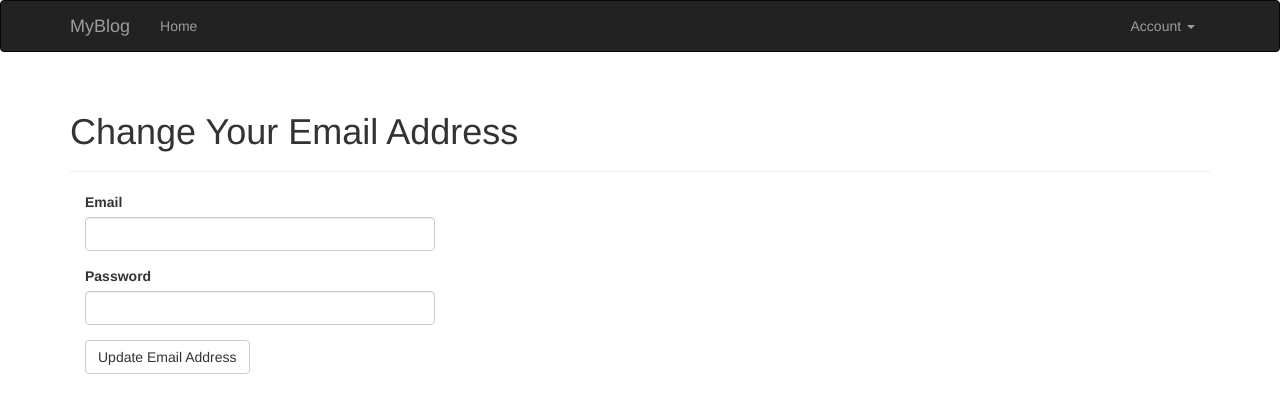
After one commit to dasbindus/LearnFlask, a Flask app: page /auth/change-email in a window 1280 px wide. The commit adds this page. Shown: the top 413 px of the page. Run offline with Flask 2, Linux system fonts and the light colour scheme; a user stored in the database is signed in; some libraries are stand-ins or nearby versions.

Commit message:
Add email-change function.

```diff
--- a/app/auth/forms.py
+++ b/app/auth/forms.py
@@ -72,3 +72,16 @@ class PasswordResetForm(Form):
     def validate_email(self, field):
         if User.query.filter_by(email=field.data).first() is None:
             raise ValidationError('Unknown email address.')
+
+
+class ChangeEmailForm(Form):
+    '''
+    The POST Form for change-email.
+    '''
+    email = StringField('Email', validators=[Required(), Length(1, 64), Email()])
+    password = PasswordField('Password', validators=[Required()])
+    submit = SubmitField('Update Email Address')
+
+    def validate_email(self, field):
+        if User.query.filter_by(email=field.data).first():
+            raise ValidationError('Email already registered.')
--- a/app/auth/views.py
+++ b/app/auth/views.py
@@ -9,7 +9,8 @@ from . import auth
 from .. import db
 from ..models import User
 from ..emails import send_email
-from .forms import LoginForm, RegistrationForm, ChangePasswordForm, PasswordResetRequestForm, PasswordResetForm
+from .forms import LoginForm, RegistrationForm, ChangePasswordForm, PasswordResetRequestForm, \
+    PasswordResetForm, ChangeEmailForm
 
 
 @auth.before_app_request
@@ -135,3 +136,31 @@ def password_reset(token):
         else:
             return redirect(url_for('main.index'))
     return render_template('auth/reset_password.html', form=form)
+
+
+@auth.route('/change-email', methods=['GET', 'POST'])
+@login_required
+def change_email_request():
+    form = ChangeEmailForm()
+    if form.validate_on_submit():
+        if current_user.verify_password(form.password.data):
+            new_email = form.email.data
+            token = current_user.generate_email_change_token(new_email)
+            send_email(new_email, 'Confirm your email address',
+                        'auth/email/change_email',
+                        user=current_user, token=token)
+            flash('An email with instructions to confirm your new email address has been sent to you.')
+            return redirect(url_for('main.index'))
+        else:
+            flash('Invalid email or password')
+    return render_template('auth/change_email.html', form=form)
+
+
+@auth.route('/change-email/<token>')
+@login_required
+def change_email(token):
+    if current_user.change_email(token):
+        flash('Your email address has been updated.')
+    else:
+        flash('Invalid request.')
+    return redirect(url_for('main.index'))
--- /dev/null
+++ b/app/templates/auth/change_email.html
@@ -0,0 +1,13 @@
+{% extends "base.html" %}
+{% import "bootstrap/wtf.html" as wtf %}
+
+{% block title %}MYBLOG - Change Email Address{% endblock %}
+
+{% block page_content %}
+<div class="page-header">
+    <h1>Change Your Email Address</h1>
+</div>
+<div class="col-md-4">
+    {{ wtf.quick_form(form) }}
+</div>
+{% endblock %}
--- a/app/templates/base.html
+++ b/app/templates/base.html
@@ -30,6 +30,7 @@
                     <a href="#" class="dropdown-toggle" data-toggle="dropdown">Account <b class="caret"></b></a>
                     <ul class="dropdown-menu">
                         <li><a href="{{ url_for('auth.change_password') }}">Change Password</a></li>
+                        <li><a href="{{ url_for('auth.change_email_request') }}">Change Email</a></li>
                         <li><a href="{{ url_for('auth.logout') }}">Log Out</a></li>
                     </ul>
                 </li>
```
Also changed, not shown: app/models.py (+21 -0 lines), app/templates/auth/email/change_email.html (added, +7 -0 lines), app/templates/auth/email/change_email.txt (added, +12 -0 lines), tests/test_user_model.py (+28 -0 lines).
